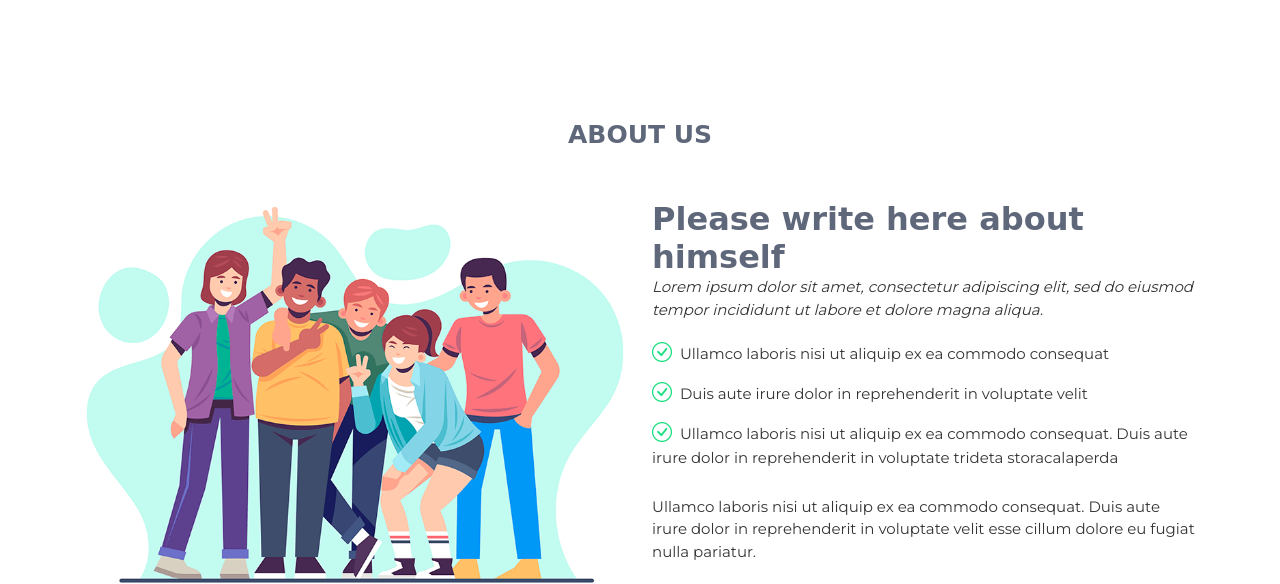
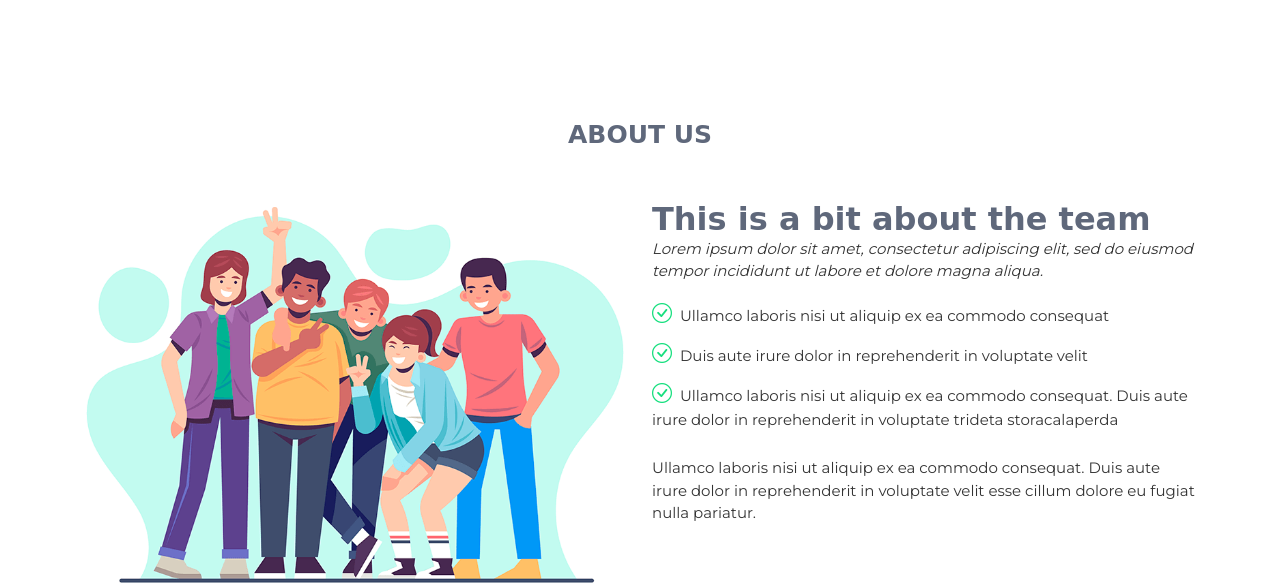
Before and after one commit to Quotennial/sheffield_mapping_frontend, a PHP site: page / in a window 1280 px wide. Shown: the part 573-1157 px from the top of the page. Run offline with PHP 8.4, Linux system fonts and the light colour scheme.

Commit message:
updatate info

```diff
--- a/index.php
+++ b/index.php
@@ -68,9 +68,9 @@
       <div class="row">
         <div class="col-lg-6 pt-5 pt-lg-0 order-2 order-lg-1 d-flex flex-column justify-content-center">
           <h1> Mapping Project</h1><br>
-          <p class="description">Voluptatum deleniti atque corrupti quos dolores et quas molestias excepturi sint occaecati cupiditate non provident</p>
-          <p class="description">Voluptatum deleniti atque corrupti quos dolores et quas molestias excepturi sint occaecati cupiditate non provident</p>
-          <p class="description">Voluptatum deleniti atque corrupti quos dolores et quas molestias excepturi sint occaecati cupiditate non provident</p>
+          <p class="description">This is a project about COVID using data and presenting in this geospatial tool </p>
+          <p class="description">This is a project about COVID using data and presenting in this geospatial tool</p>
+          <p class="description">This is a project about COVID using data and presenting in this geospatial tool</p>
 
         </div>
         <div class="col-lg-6 order-1 order-lg-2 ">
@@ -94,7 +94,7 @@
             <img src="assets/img/about.png" class="img-fluid" alt="">
           </div>
           <div class="col-lg-6 pt-4 pt-lg-0 content">
-            <h3>Please write here about himself</h3>
+            <h3>This is a bit about the team</h3>
             <p class="fst-italic">
               Lorem ipsum dolor sit amet, consectetur adipiscing elit, sed do eiusmod tempor incididunt ut labore et dolore
               magna aliqua.
```
